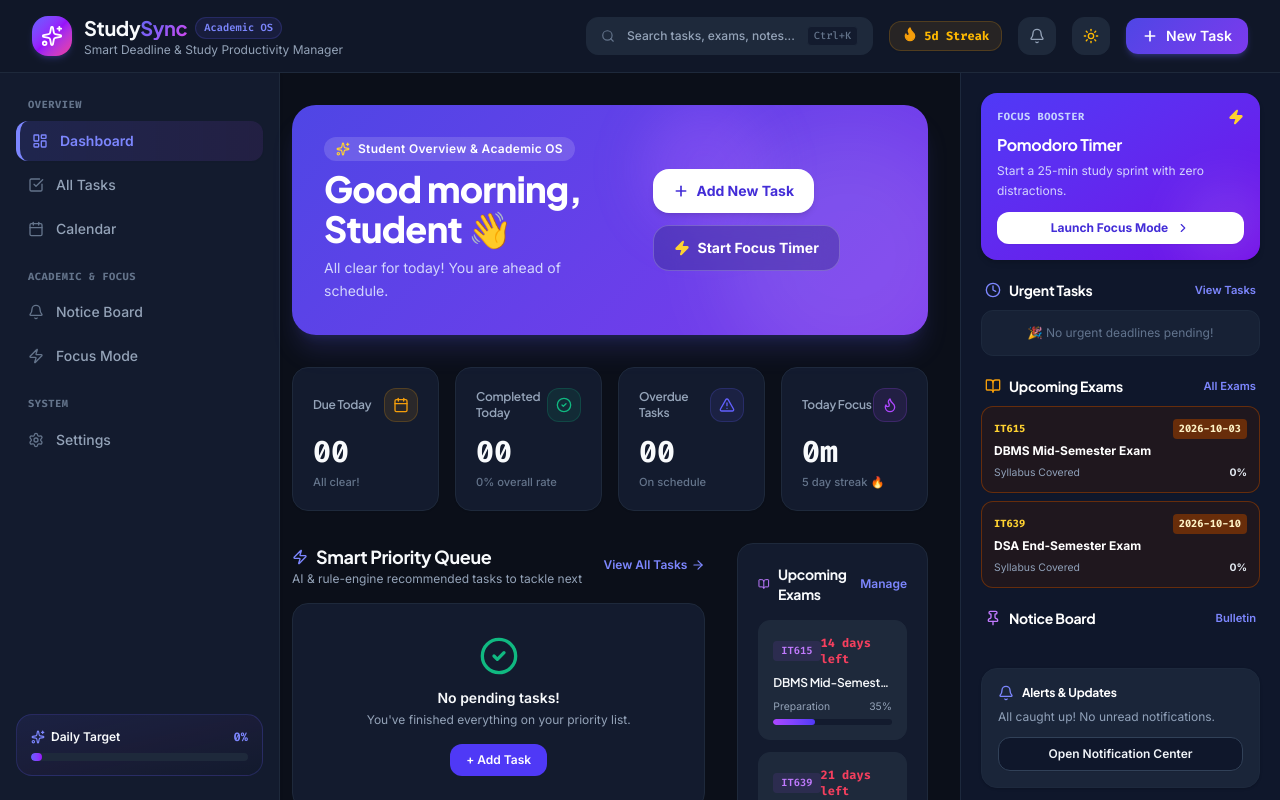
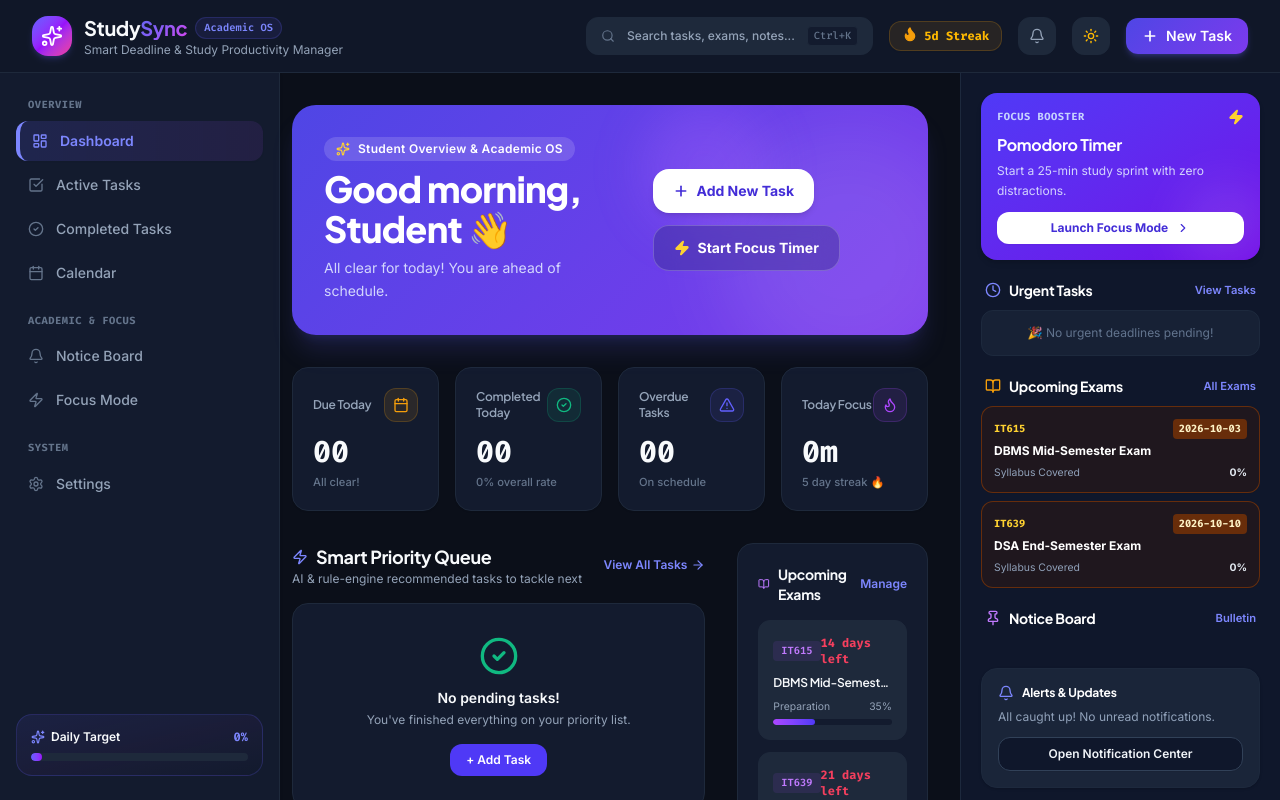
Before and after one commit to tempuseuse21/study_dead_line_manage, a React (Vite) app: page / in a window 1280 px wide. Shown: the top 800 px of the page. Built offline with nearby package versions, Linux system fonts and the light colour scheme.

Commit message:
feat: hide completed tasks in active lists and create dedicated Completed Tasks section & tab

```diff
--- a/src/App.tsx
+++ b/src/App.tsx
@@ -31,7 +31,9 @@ const AppContent: React.FC = () => {
       case 'dashboard':
         return <DashboardView onNavigate={setActiveView} />;
       case 'tasks':
-        return <TasksView />;
+        return <TasksView initialFilter="all" />;
+      case 'completed':
+        return <TasksView initialFilter="completed" />;
       case 'upcoming':
         return <UpcomingDeadlinesView />;
       case 'this_week':
--- a/src/components/layout/Sidebar.tsx
+++ b/src/components/layout/Sidebar.tsx
@@ -4,6 +4,7 @@ import { cn } from '../../lib/utils';
 import {
   LayoutDashboard,
   CheckSquare,
+  CheckCircle2,
   Calendar,
   Bell,
   Zap,
@@ -31,12 +32,16 @@ interface NavSection {
 export const Sidebar: React.FC<SidebarProps> = ({ activeView, onNavigate }) => {
   const { tasks, analytics, unreadAnnouncementsCount } = useTasks();
 
+  const completedCount = tasks.filter(t => t.status === 'completed').length;
+  const activeCount = tasks.filter(t => t.status !== 'completed').length;
+
   const sections: NavSection[] = [
     {
       title: 'Overview',
       items: [
         { id: 'dashboard', label: 'Dashboard', icon: LayoutDashboard },
-        { id: 'tasks', label: 'All Tasks', icon: CheckSquare, badge: tasks.filter(t => t.status !== 'completed').length },
+        { id: 'tasks', label: 'Active Tasks', icon: CheckSquare, badge: activeCount },
+        { id: 'completed', label: 'Completed Tasks', icon: CheckCircle2, badge: completedCount || undefined },
         { id: 'calendar', label: 'Calendar', icon: Calendar }
       ]
     },
--- a/src/components/tasks/TasksView.tsx
+++ b/src/components/tasks/TasksView.tsx
@@ -1,4 +1,4 @@
-import React, { useState } from 'react';
+import React, { useState, useEffect } from 'react';
 import {
   List,
   LayoutGrid,
@@ -16,7 +16,11 @@ import { Priority, TaskStatus } from '../../types';
 import { useTasks } from '../../context/TaskContext';
 import { TaskCard } from './TaskCard';
 
-export const TasksView: React.FC = () => {
+interface TasksViewProps {
+  initialFilter?: 'all' | 'today' | 'tomorrow' | 'this_week' | 'overdue' | 'high_priority' | 'completed';
+}
+
+export const TasksView: React.FC<TasksViewProps> = ({ initialFilter }) => {
   const {
     filteredTasks,
     tasks,
@@ -30,13 +34,20 @@ export const TasksView: React.FC = () => {
   const [viewMode, setViewMode] = useState<'list' | 'kanban'>('list');
   const [showFilterDrawer, setShowFilterDrawer] = useState(false);
 
+  useEffect(() => {
+    if (initialFilter) {
+      setFilters(prev => ({ ...prev, quickFilter: initialFilter }));
+    }
+  }, [initialFilter, setFilters]);
+
   const quickFilterTabs: { id: typeof filters.quickFilter; label: string }[] = [
-    { id: 'all', label: 'All Tasks' },
+    { id: 'all', label: 'Active Tasks' },
     { id: 'today', label: 'Due Today' },
     { id: 'tomorrow', label: 'Due Tomorrow' },
     { id: 'this_week', label: 'This Week' },
     { id: 'overdue', label: 'Overdue' },
-    { id: 'high_priority', label: 'High Priority' }
+    { id: 'high_priority', label: 'High Priority' },
+    { id: 'completed', label: 'Completed Tasks' }
   ];
 
   const kanbanColumns: { status: TaskStatus; label: string; dotColor: string }[] = [
@@ -46,19 +57,27 @@ export const TasksView: React.FC = () => {
     { status: 'completed', label: 'Completed', dotColor: 'bg-emerald-500' }
   ];
 
+  const isCompletedView = filters.quickFilter === 'completed';
+
   return (
     <div className="space-y-6 max-w-7xl mx-auto animate-in fade-in duration-300">
       {/* Header */}
       <div className="flex flex-col sm:flex-row sm:items-center sm:justify-between gap-4">
         <div>
           <div className="flex items-center gap-2 mb-1">
-            <Sparkles className="w-5 h-5 text-indigo-600 dark:text-indigo-400" />
+            {isCompletedView ? (
+              <CheckCircle2 className="w-5 h-5 text-emerald-500" />
+            ) : (
+              <Sparkles className="w-5 h-5 text-indigo-600 dark:text-indigo-400" />
+            )}
             <h1 className="font-display text-2xl sm:text-3xl font-bold tracking-tight text-[var(--text-main)]">
-              Tasks & Coursework
+              {isCompletedView ? 'Completed Tasks Archive' : 'Tasks & Coursework'}
             </h1>
           </div>
           <p className="text-xs sm:text-sm text-[var(--text-muted)]">
-            Manage your study assignments, track progress, and organize deadlines.
+            {isCompletedView
+              ? 'Archive of all finished tasks, completed deadlines, and verified submissions.'
+              : 'Manage your active study assignments, track progress, and organize deadlines.'}
           </p>
         </div>
 
--- a/src/context/TaskContext.tsx
+++ b/src/context/TaskContext.tsx
@@ -360,11 +360,12 @@ export const TaskProvider: React.FC<{ children: React.ReactNode }> = ({ children
           if (!matchTitle && !matchDesc && !matchSubject && !matchTags) return false;
         }
 
-        if (filters.quickFilter === 'today' && task.dueDate !== todayStr) return false;
-        if (filters.quickFilter === 'tomorrow' && task.dueDate !== tomorrowStr) return false;
-        if (filters.quickFilter === 'this_week' && (task.dueDate < todayStr || task.dueDate > endOfWeekStr)) return false;
+        if (filters.quickFilter === 'all' && task.status === 'completed') return false;
+        if (filters.quickFilter === 'today' && (task.dueDate !== todayStr || task.status === 'completed')) return false;
+        if (filters.quickFilter === 'tomorrow' && (task.dueDate !== tomorrowStr || task.status === 'completed')) return false;
+        if (filters.quickFilter === 'this_week' && (task.dueDate < todayStr || task.dueDate > endOfWeekStr || task.status === 'completed')) return false;
         if (filters.quickFilter === 'overdue' && !(task.status === 'overdue' || (task.dueDate < todayStr && task.status !== 'completed'))) return false;
-        if (filters.quickFilter === 'high_priority' && task.priority !== 'high' && task.priority !== 'urgent') return false;
+        if (filters.quickFilter === 'high_priority' && (task.priority !== 'high' && task.priority !== 'urgent' || task.status === 'completed')) return false;
         if (filters.quickFilter === 'completed' && task.status !== 'completed') return false;
 
         return true;
```
